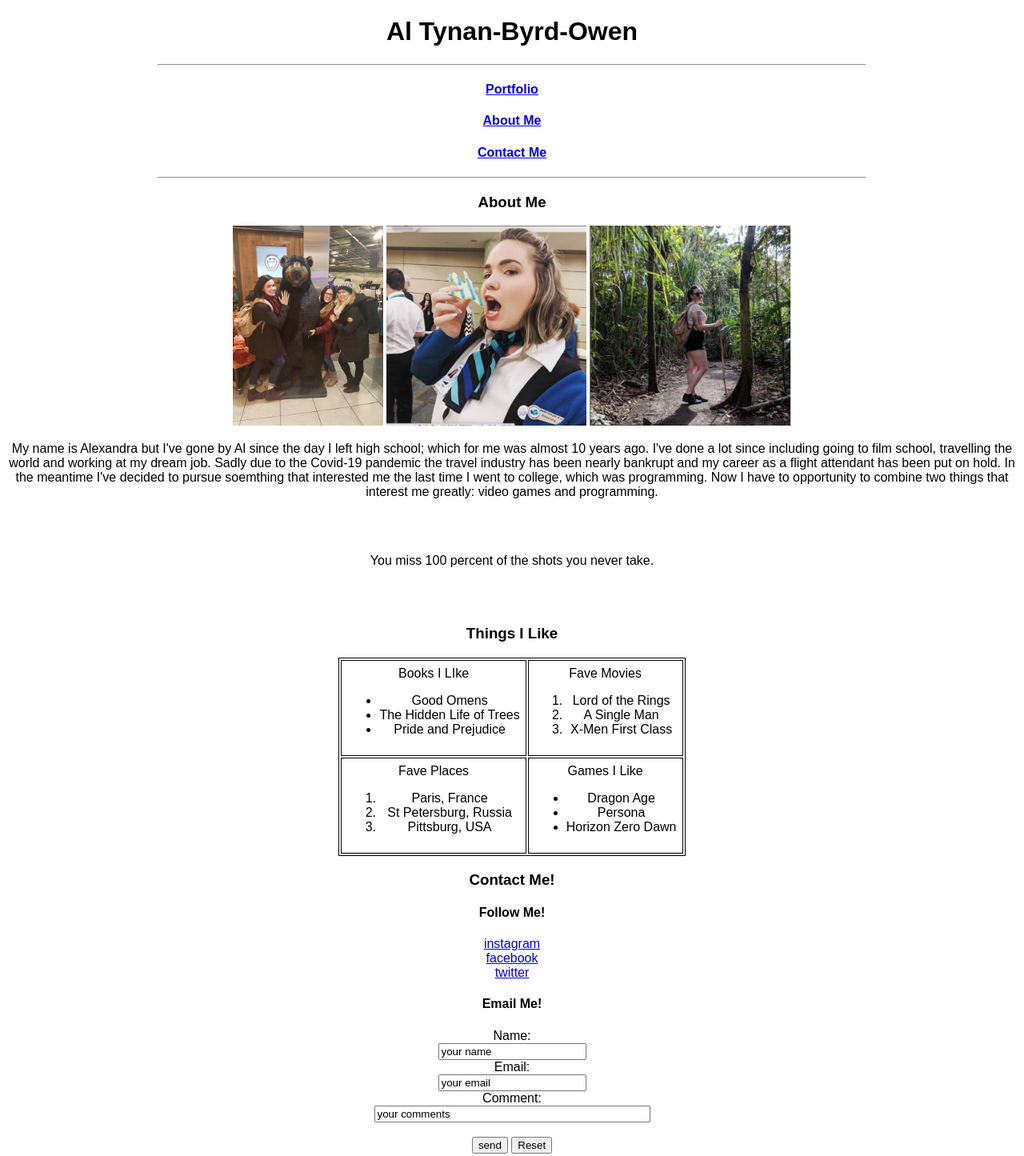
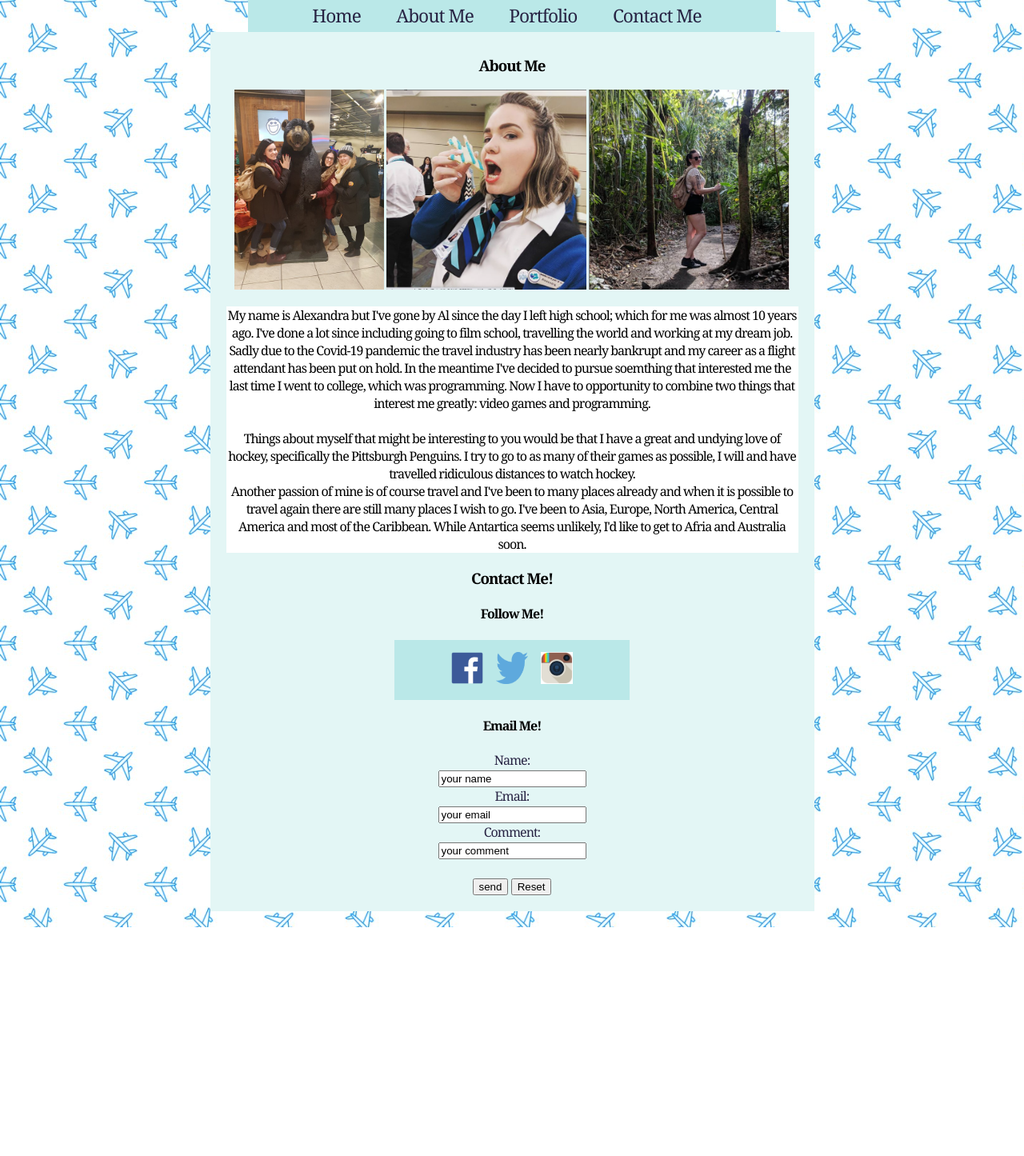
Before and after one commit to atynanbyrdowen/atynanbyrdowen.github.io, a plain HTML site: page index.html in a window 1280 px wide. Shown: the whole page at 80% size. After the commit the page ends 1159 px from the top, so only its background shows below. Drawn offline with Linux system fonts and the light colour scheme.

Commit message:
added css to website

```diff
--- /dev/null
+++ b/css/styles.css
@@ -0,0 +1,82 @@
+body {
+    max-width:1100px;
+    margin:0 auto;
+    }
+
+
+#content {
+
+    margin-left: auto;
+    margin-right: auto;
+    margin-bottom: 20px;
+    padding-left: 20px;
+    padding-right: 20px;
+    padding-bottom: 20px;
+    padding-top: 10px;
+    width:65%;
+    height: auto;
+    color: #000;
+    font-family:avenir, cambria, ariel;
+    letter-spacing: -1px;
+    font-size: 12pt;
+    background-color:#e3f6f5;
+    text-align: center;
+    }
+
+#navbar {
+    margin-left: auto;
+    margin-right: auto;
+    height:40px;
+    width:60%;
+    font-family:avenir, cambria, ariel;
+    letter-spacing: -1px;
+    font-size: 17pt;
+    background-color: #bae8e8;
+    text-align: center;
+    }
+
+
+#navbar a {
+    color:#272343;
+    text-decoration:none;
+    margin-right:2%;
+    padding:2%;
+    line-height:40px;
+    }
+
+
+#media {
+    margin-top: 20px;
+    margin-left: auto;
+    margin-right: auto;
+    padding-top: 15px;
+    padding-left: 40px;
+    padding-right: 40px;
+    height:60px;
+    width:30%;
+    color: #000;
+    font-family:avenir, cambria, ariel;
+    letter-spacing: 10px;
+    font-size: 17pt;
+    background-color: #bae8e8;
+    text-align: center;
+    }
+
+#media img {
+    height: 40px;
+    width: 40px;
+    margin-bottom: 20px;
+}
+
+#media p {
+    color: #fff;
+}
+
+.image {
+	height: 200px;
+	width: 350px;
+}
+
+.gimp {
+	height: 64px
+}
--- a/index.html
+++ b/index.html
@@ -1,76 +1,54 @@
 <!DOCTYPE html>
 <html lang="en" dir="ltr">
   <head>
+    <link rel="stylesheet" href="css/styles.css" type="text/css">
+	<link rel="shortcut icon" type="image/x-icon" href="favicon.ico">
     <meta charset="utf-8">
     <meta description="Personal Website of Al Tynan-Byrd-Owen">
     <title> Al Tynan-Byrd-Owen</title>
   </head>
+<style>
+h3 h4 {
+  color: #272343
+}
 
+#navbar a:hover {
+    color:#e3f6f5;
+    text-decoration: underline;
+    }
+</style>
 
-  <body background="airplane.png" style="font-family:Arial;color:black" align="center">
-  <h1>Al Tynan-Byrd-Owen</h1><hr width="70%">
-  <a href="portfolio.html"> <h4>Portfolio</h4> </a> <a href="#AM"><h4>About Me</h4></a>
-  <a href="#CM"><h4>Contact Me</h4></a><hr width="70%">
-
+  <body background="airplane.png">
+<div id="navbar">
+	<a href="index.html">Home</a>
+  <a href="#AM">About Me</a>
+	<a href="portfolio.html">Portfolio</a>
+	<a href="#CM">Contact Me</a>
+</div>
+<section id="content">
    <h3 id="AM">About Me</h3>
    <img src="image/Banff.jpeg" alt="Me hugging a bear with 2 friends" height="250px" />
     <img src="image/Eating.png" alt="Me eating an airplane cookie" height="250px" />
     <img src="image/hiking.png" alt="Me hiking in Costa Rice" height="250px" />
-    <p style="background-color:white">My name is Alexandra but I've gone by Al since the day I left high school; which for me was almost
+    <p style="background-color:white"> My name is Alexandra but I've gone by Al since the day I left high school; which for me was almost
     10 years ago. I've done a lot since including going to film school, travelling the world and working at my dream job.
     Sadly due to the Covid-19 pandemic
-    the travel industry has been nearly bankrupt and my career as a flight attendant has been put on hold. In the meantime I've decided to pursue soemthing that interested me the last time I went to college, which was programming. Now I have to opportunity to combine two things that interest me greatly: video games and programming. </p><br /><br />
-    <blockquote cite="Wayne Gretzky">
-You miss 100 percent of the shots you never take.
-</blockquote><br><br>
-    <h3>Things I Like</h3>
-
-<table style="background-color:white" cellpadding="7" align="center" border="1px solid" bordercolor="black">
-  <tr>
-    <td> Books I LIke
-    <ul>
-      <li>Good Omens</li>
-      <li>The Hidden Life of Trees</li>
-      <li>Pride and Prejudice</li>
-    </ul>
-  </td>
-    <td>Fave Movies
-    <ol>
-
-      <li>Lord of the Rings</li>
-      <li>A Single Man</li>
-      <li>X-Men First Class</li>
-    </ol></td>
-  </tr>
-  <tr>
-    <td>Fave Places
-      <ol>
-        <li>Paris, France</li>
-        <li>St Petersburg, Russia</li>
-        <li>Pittsburg, USA</li>
-      </ol>
-    </td>
-    <td>Games I Like
-      <ul>
-        <li>Dragon Age</li>
-        <li>Persona</li>
-        <li>Horizon Zero Dawn</li>
-      </ul>
-    </td>
-  </tr>
-</table>
+    the travel industry has been nearly bankrupt and my career as a flight attendant has been put on hold. In the meantime I've decided to pursue soemthing that interested me the last time I went to college, which was programming. Now I have to opportunity to combine two things that interest me greatly: video games and programming. <br /><br />
+	Things about myself that might be interesting to you would be that I have a great and undying love of hockey, specifically the Pittsburgh Penguins. I try to go to as many of their games as possible, I will and have travelled ridiculous distances to watch hockey. <br /> Another passion of mine is of course travel and I've been to many places already and when it is possible to travel again there are still many places I wish to go. I've been to Asia, Europe, North America, Central America and most of the Caribbean. While Antartica seems unlikely, I'd like to get to Afria and Australia soon. </p>
 
   <h3 id="CM">Contact Me!</h3>
 
   <h4>Follow Me!</h4>
-  <a href="https://www.instagram.com/atbyrdie/?hl=en"> instagram </a><br>
-  <a href="https://www.facebook.com/alexandra.tynan/"> facebook </a><br>
-  <a href="https://twitter.com/T_byrdie"> twitter </a>
+  <div id="media">
+    <a href="https://www.facebook.com/alexandra.tynan/" target="_blank"><img src="Media/Facebook.png" alt="My Facebook Page"></a>
+    <a href="https://twitter.com/T_byrdie" target="_blank"><img src="Media/Twitter.png" alt="My Twitter Account"></a>
+    <a href="https://www.instagram.com/atbyrdie/?hl=en" target="_blank"><img src="Media/Instagram.png" alt="My Instagram Account"></a></p>
+  </div>
 
 
 
   <h4>Email Me!</h4>
-  <form action="MAILTO:alexandra.tynanbyrdowen@student.sl.on.ca" method="post" enctype="text/plain">
+  <form action="MAILTO:al.tynanbyrdowen@gmail.com" method="post" enctype="text/plain" style="color: #272343">
     Name:<br>
     <input type="text" name="name"
     value="your name" size="20"><br>
@@ -80,12 +58,12 @@ You miss 100 percent of the shots you never take.
     <br>
     Comment:<br>
     <input type="text" name="Comment"
-    value="your comments" size="40">
+    value="your comment" height="40" >
     <br><br>
     <input type="submit" value="send">
     <input type="reset" value="Reset">
   </form>
-
+</section>
 
   </body>
 </html>
```
Also changed, not shown: portfolio.html (+33 -12 lines), Airplane.png (added), Media/Facebook.png (added), Media/Twitter.png (added), Media/footer.png (added), Media/instagram.png (added), Media/penstv.jpg (added), favicon.ico (added), image/sprite.png (added), image/sprite8bit.png (added), image/sword.png (added), 1 other file.
